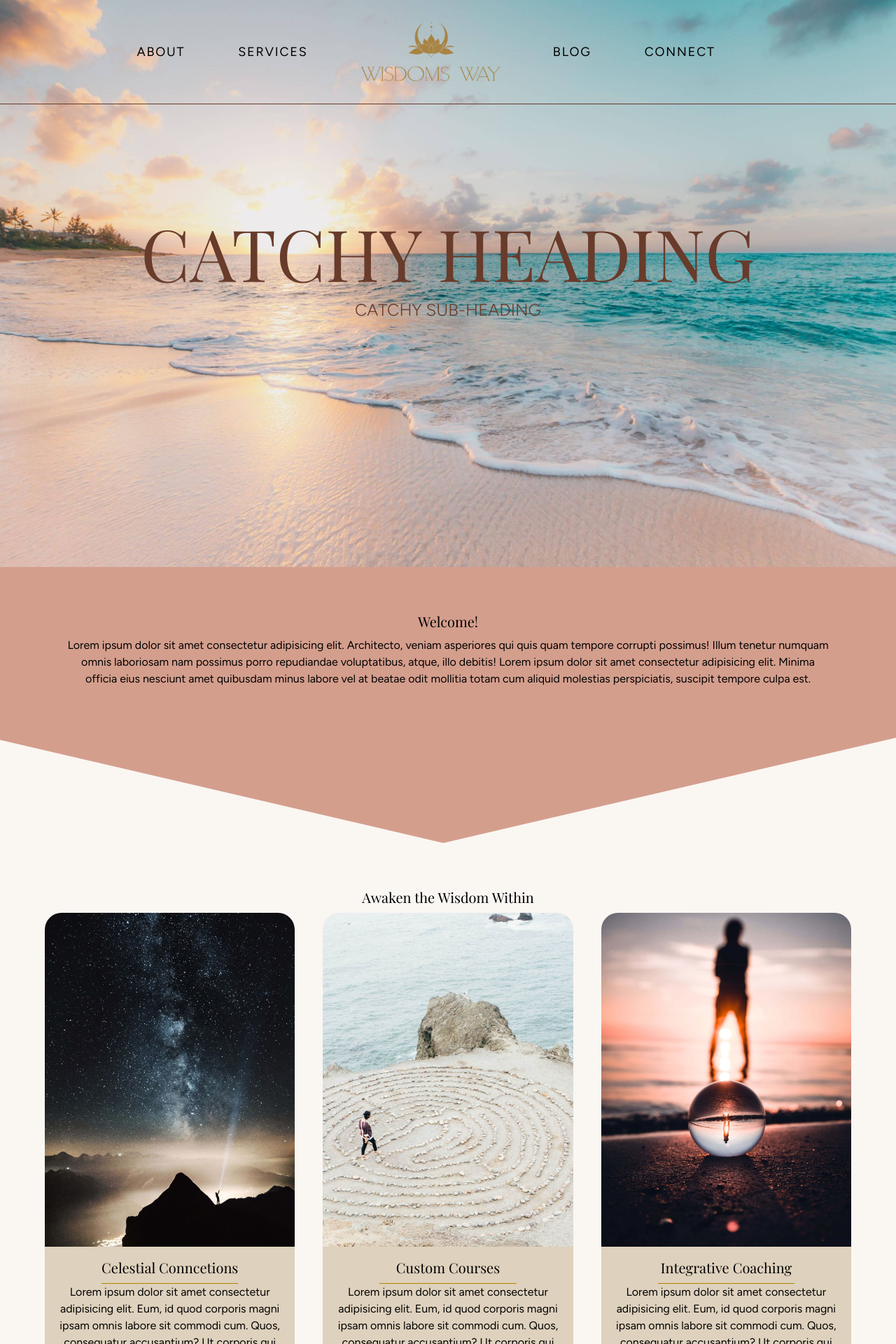
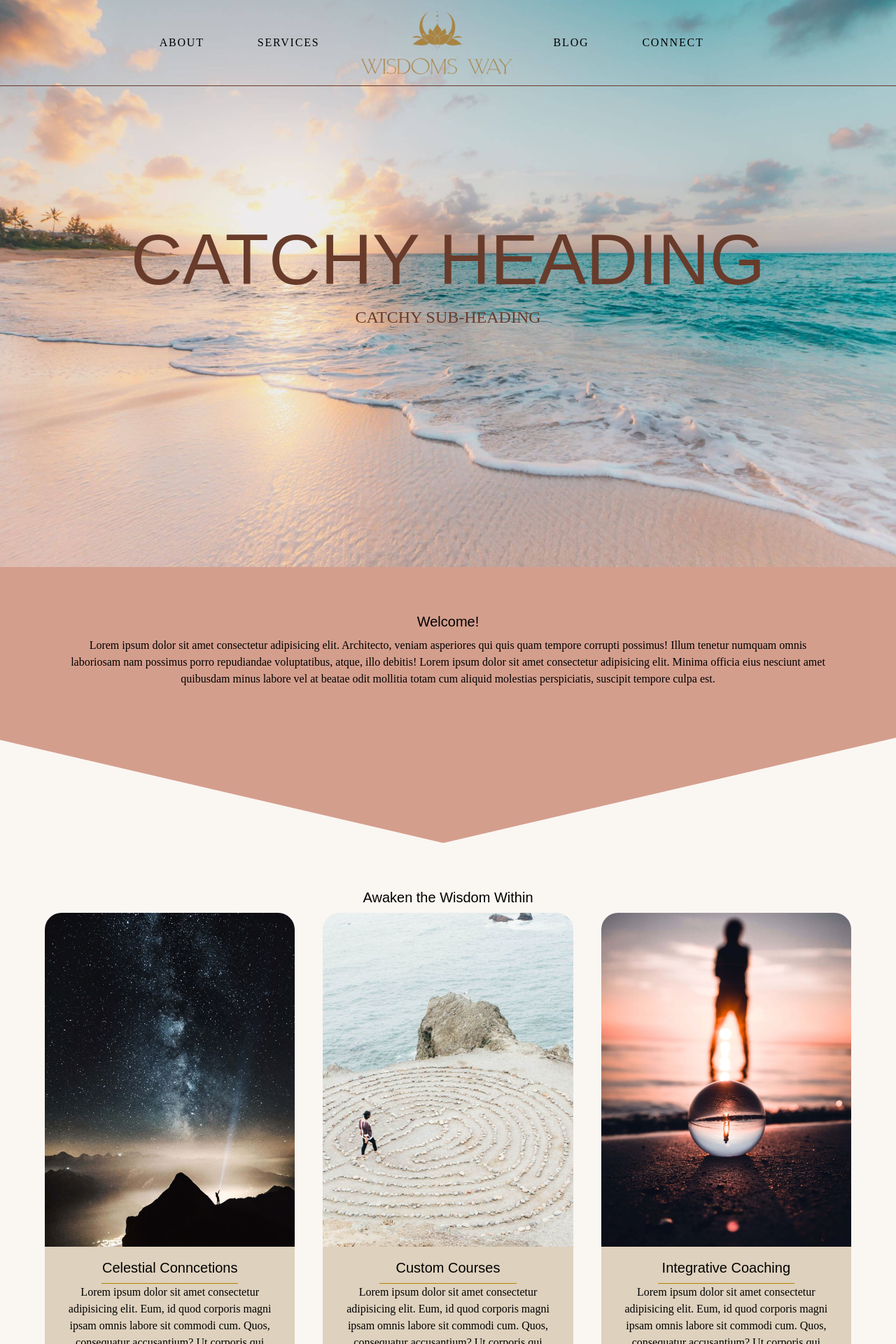
Before and after one commit to ViaSana/wisdoms-way, a Jekyll site: the page built from index.html, in a window 1280 px wide. Shown: the top 1920 px of the page at 70% size. Built offline with Jekyll 4.4.1, drawn with Linux system fonts in a browser that asks for light colours; some web fonts are replaced.

Commit message:
style updates

```diff
--- a/_includes/full-banner.html
+++ b/_includes/full-banner.html
@@ -1,6 +1,6 @@
 <!--  image banner block that takes up most of the full screen  -->
 <section class="p-5p bg-cover min-h-90 items-center text-brown justify-center {{page.banner.background-position}} flex" style="background-image: url('{{page.banner.banner-image}}')">
-    <div>
+    <div class="mt-5">
        <h1 class="text-3xl font-serif text-[8vw] font-light uppercase p-5"> {{page.banner.heading | default: page.title }}  </h1>
        <p class="p-5 text-2xl font-light text-center uppercase"> {{ page.banner.sub-heading }} </p>
     </div>
--- a/_includes/head.html
+++ b/_includes/head.html
@@ -37,10 +37,8 @@
 <!-- Font Awesome Version 5 for Icons  -->
 <link rel="stylesheet" href="https://cdnjs.cloudflare.com/ajax/libs/font-awesome/5.15.3/css/all.min.css" integrity="sha512-iBBXm8fW90+nuLcSKlbmrPcLa0OT92xO1BIsZ+ywDWZCvqsWgccV3gFoRBv0z+8dLJgyAHIhR35VZc2oM/gI1w==" crossorigin="anonymous" referrerpolicy="no-referrer" />
 
-<!-- Google Font  -->
-<link rel="preconnect" href="https://fonts.googleapis.com">
-<link rel="preconnect" href="https://fonts.gstatic.com" crossorigin>
-<link href="https://fonts.googleapis.com/css2?family=Figtree:ital,wght@0,300;0,400;0,500;1,300;1,400;1,500&family=Playfair+Display:ital@0;1&display=swap" rel="stylesheet">
+<!-- adobe Font  -->
+<link rel="stylesheet" href="https://use.typekit.net/rpf7ohm.css">
 
 <!-- Custom Stylesheet  -->
 <!-- <link rel="stylesheet" type="text/css" href="/editor.css" /> -->
--- a/_includes/site-header.html
+++ b/_includes/site-header.html
@@ -1,8 +1,8 @@
 <header class="px-5p absolute top-0 left-0 right-0 flex justify-center max-w-screen-xl mx-auto text-center border-b border-brown">
-  <nav class="md:flex gap-x-11 my-4 uppercase font-subheading text-lg tracking-widest items-center">
+  <nav class="md:flex gap-x-11 my-4 text-lg tracking-widest items-center">
     <a class="p-4" href="">About</a>
     <a class="p-4" href="">Services</a>
-    <div class="inline-block p-4 max-w-[25%]"> <a href="/index.html"> </a> <img src="/uploads/logo.png"></img> </div>
+    <div class="inline-block max-w-[25%]"> <a href="/index.html"> </a> <img src="/uploads/logo.png"></img> </div>
     <a class="p-4" href="">Blog</a>
     <a class="p-4" href="">Connect</a>
   </nav>
--- a/assets/css/output-style.css
+++ b/assets/css/output-style.css
@@ -30,7 +30,7 @@ html {
   -moz-tab-size: 4; /* 3 */
   -o-tab-size: 4;
      tab-size: 4; /* 3 */
-  font-family: Figtree, sans-serif; /* 4 */
+  font-family: ui-sans-serif, system-ui, -apple-system, BlinkMacSystemFont, "Segoe UI", Roboto, "Helvetica Neue", Arial, "Noto Sans", sans-serif, "Apple Color Emoji", "Segoe UI Emoji", "Segoe UI Symbol", "Noto Color Emoji"; /* 4 */
   font-feature-settings: normal; /* 5 */
   font-variation-settings: normal; /* 6 */
 }
@@ -310,9 +310,12 @@ video {
 [hidden] {
   display: none;
 }
+body {
+  background-color: #FAF6F2;;
+}
 h1, h2, h3, h4 {
   margin-bottom: 0.5rem;
-  font-family: Playfair Display, serif;
+  font-family: minerva-modern, sans-serif;
 }
 h1 {
   font-size: 1.5rem;
@@ -328,6 +331,13 @@ h3 {
 }
 p {
   margin-bottom: 0.5rem;
+  font-family: dolly-new, serif;
+}
+a {
+  font-family: dolly-new, serif;
+  font-size: 1rem;
+  line-height: 1.5rem;
+  text-transform: uppercase;
 }
 *, ::before, ::after {
   --tw-border-spacing-x: 0;
@@ -455,6 +465,9 @@ p {
 }
 .mt-2 {
   margin-top: 0.5rem;
+}
+.mt-5 {
+  margin-top: 1.25rem;
 }
 .block {
   display: block;
@@ -614,9 +627,6 @@ p {
 .text-right {
   text-align: right;
 }
-.font-serif {
-  font-family: Playfair Display, serif;
-}
 .text-2xl {
   font-size: 1.5rem;
   line-height: 2rem;
--- a/main.js
+++ /dev/null
@@ -1,3 +0,0 @@
-//////////// Hamburger Menu ///////////////
-
-//
--- a/tailwind.config.js
+++ b/tailwind.config.js
@@ -8,8 +8,8 @@ module.exports = {
   ],
   theme: {
     fontFamily: {
-      sans: ['Figtree', 'sans-serif'],
-      serif: ['Playfair Display', 'serif'],
+      headings: ['minerva-modern', 'sans-serif'],
+      paragraphs: ['dolly-new', 'serif'],
     },
     extend: {
       spacing: {
```
Also changed, not shown: style.css (+10 -2 lines).
